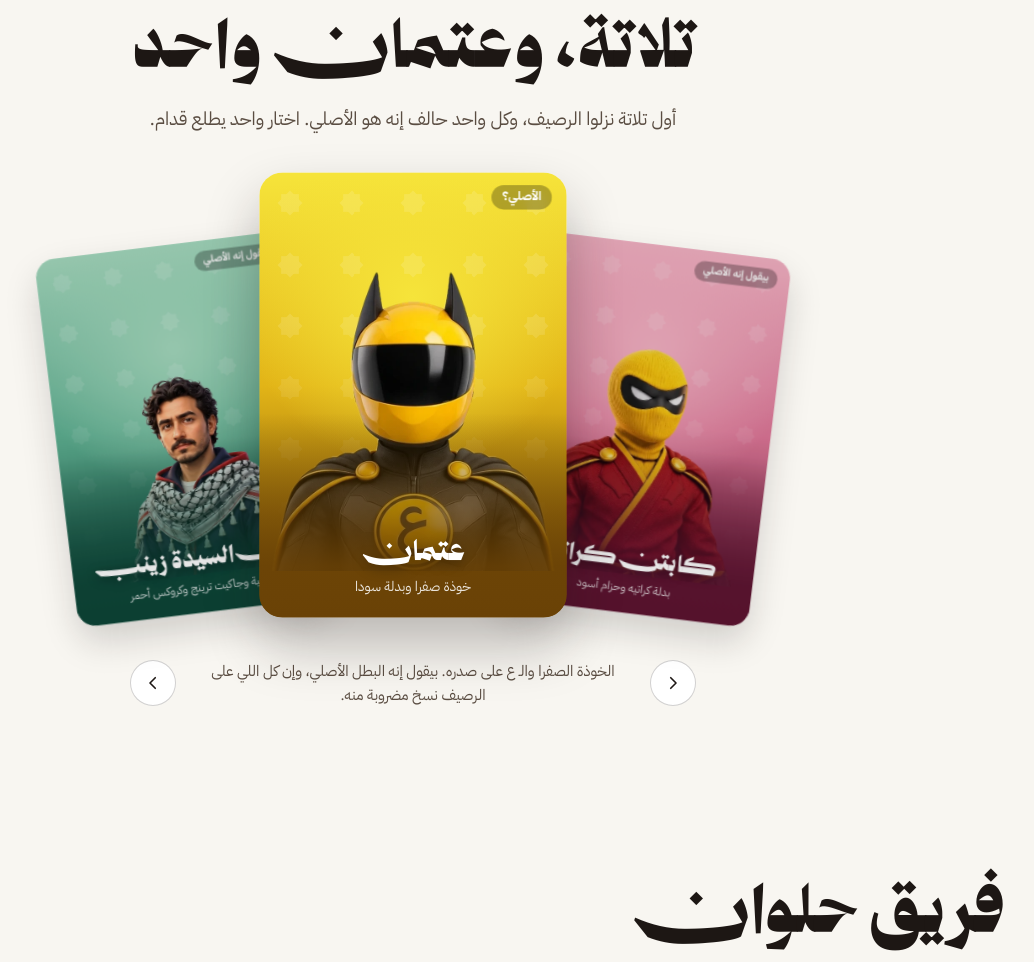
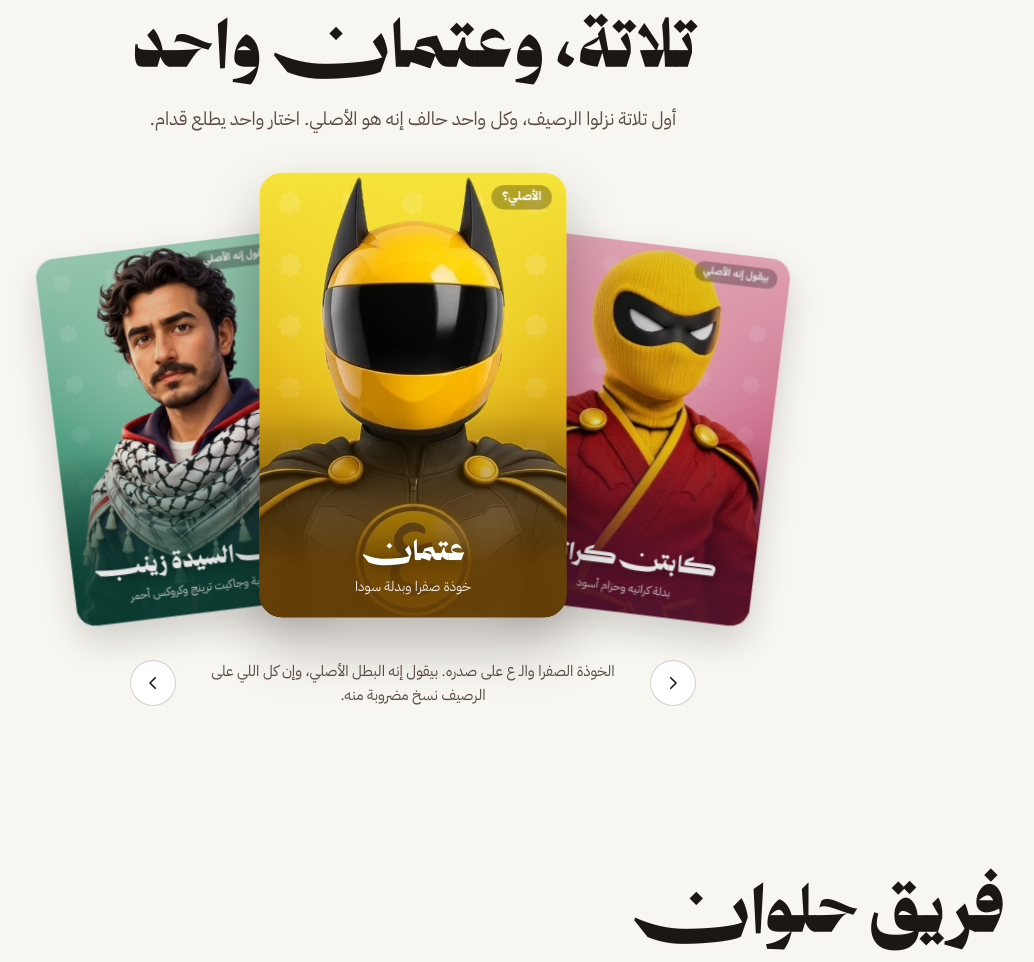
Before and after one commit to abdelrahmanelsayed252-blip/otman-helwan-site, a plain HTML site: page index.html in a window 1280 px wide. Shown: the part 2905-3867 px from the top of the page, without its empty margins (227-1261 px from the left). Drawn offline with Linux system fonts and the light colour scheme.

Commit message:
الكروت التلاتة: الصورة مالية الكارت من فوق

```diff
--- a/index.html
+++ b/index.html
@@ -130,11 +130,11 @@ section{position:relative}
 .deck{position:relative;height:470px;margin-top:50px}
 .pcard{position:absolute;left:50%;top:0;width:290px;height:420px;margin-left:-145px;border-radius:22px;cursor:pointer;
   box-shadow:0 18px 40px rgba(29,23,20,.18);transition:transform .65s cubic-bezier(.2,.8,.2,1), opacity .5s, filter .5s, box-shadow .5s}
-.pcard img{position:absolute;z-index:0;left:50%;bottom:44px;width:94%;transform:translateX(-50%);transition:transform .5s}
+.pcard img{position:absolute;z-index:0;inset:0;width:100%;height:100%;object-fit:cover;object-position:50% 0;border-radius:22px;transition:transform .5s}
 .pcard[data-pos="1"]{transform:scale(1.06);z-index:3;box-shadow:0 26px 50px rgba(29,23,20,.28)}
 .pcard[data-pos="0"]{transform:translateX(-230px) translateY(34px) rotate(-7deg) scale(.88);z-index:1;filter:brightness(.9)}
 .pcard[data-pos="2"]{transform:translateX(230px) translateY(34px) rotate(7deg) scale(.88);z-index:1;filter:brightness(.9)}
-.pcard[data-pos="1"]:hover img{transform:translateX(-50%) scale(1.04)}
+.pcard[data-pos="1"]:hover img{transform:scale(1.04)}
 .pcard:not([data-pos="1"]):hover{filter:brightness(1)}
 .deck.pre .pcard{transform:translateY(140px) !important;opacity:0}
 .pick{display:flex;align-items:center;justify-content:center;gap:22px;margin-top:4px}
```
